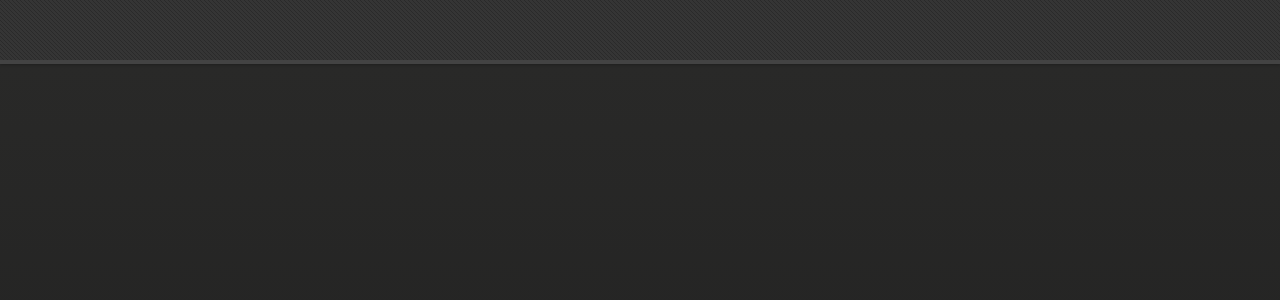
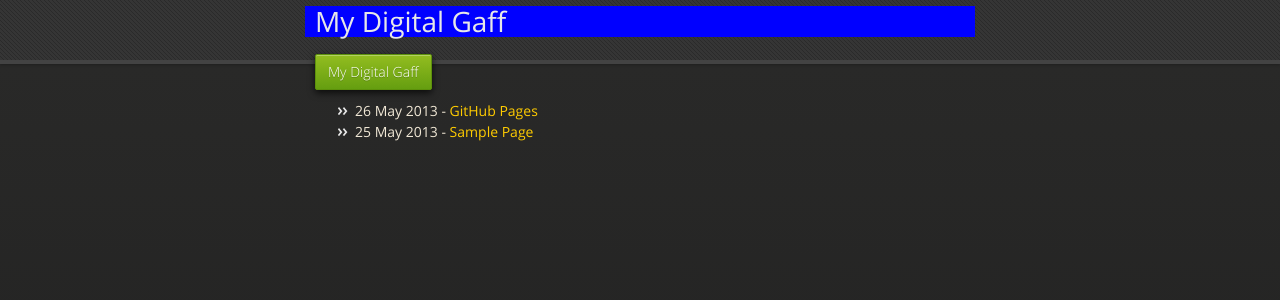
Before and after one commit to dmulligan/dmulligan.github.io, a Jekyll site: the page built from index.html, in a window 1280 px wide. Shown: the top 300 px of the page. Built offline with Jekyll 4.4.1, drawn with Linux system fonts in a browser that asks for light colours; nearby versions of some CDN libraries; Markdown is read by kramdown in place of the engine named in the settings.

Commit message:
Bla Bla Bla

```diff
--- a/_layouts/layout.html
+++ b/_layouts/layout.html
@@ -22,8 +22,8 @@
   <body>
       <div id="header">
         <nav>
-          <h1></h1>
-          <!--li class="fork"><a href="https://github.com/dmulligan">View On GitHub</a></li-->
+          <h1>My Digital Gaff</h1>
+          <li class="fork"><a href="/">My Digital Gaff</a></li>
         </nav>
       </div><!-- end header -->
 
--- a/index.html
+++ b/index.html
@@ -4,13 +4,12 @@
 ---
 
 
-<div class="content">
-  <div class="related">
+<section>
+  <div class="title">
     <ul>
       {% for post in site.posts %}
        <li><span>{{ post.date | date_to_string }}</span> &dash; <a href="{{ post.url }}">{{ post.title }}</a></li>
-       <!--li><span>{{ post.date | date: "%B %e, %Y" }}</span> <a href="{{ post.url }}">{{ post.title }}</a></li-->
       {% endfor %}
     </ul>
   </div>
-</div>
+</section>
```
